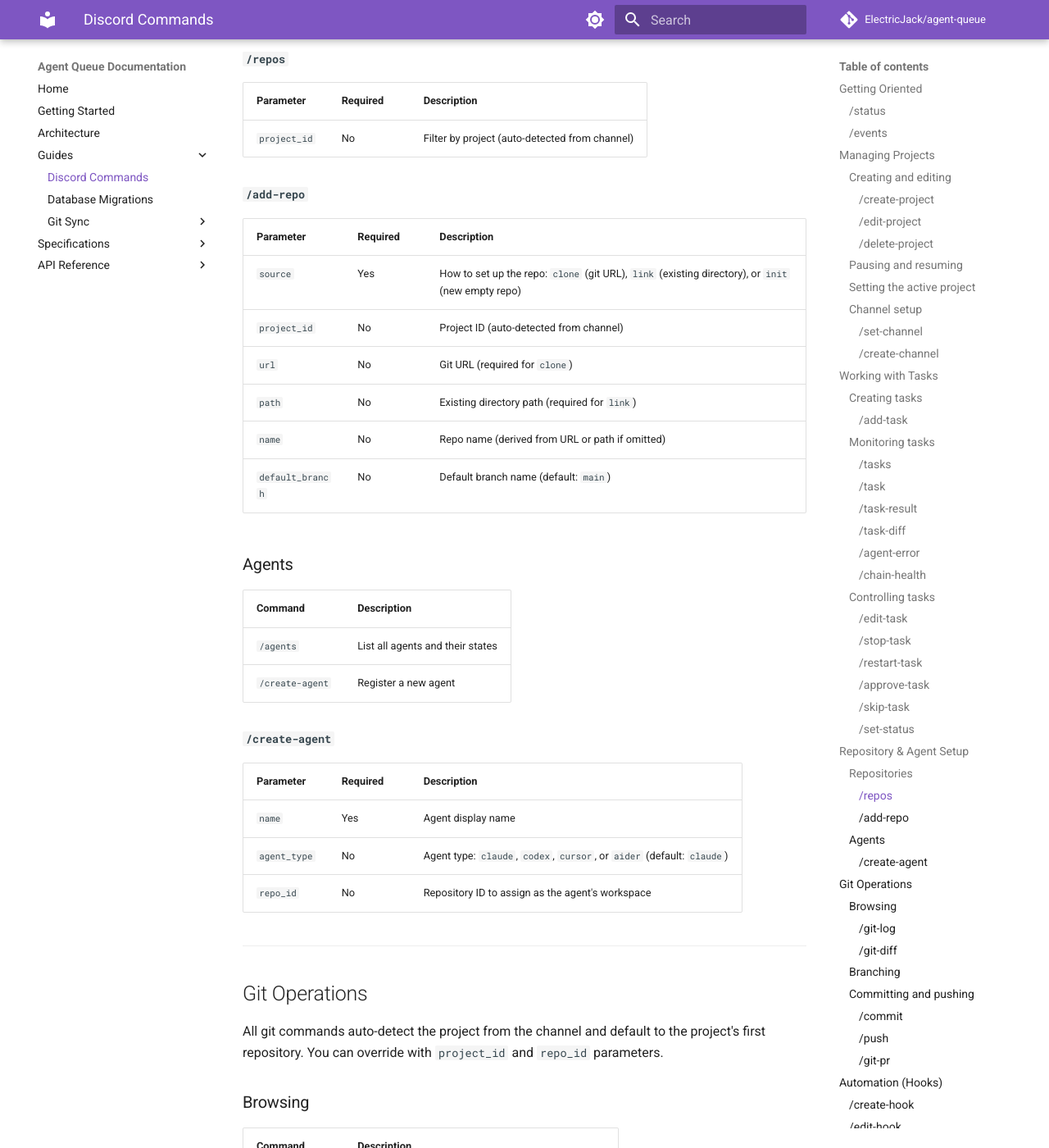
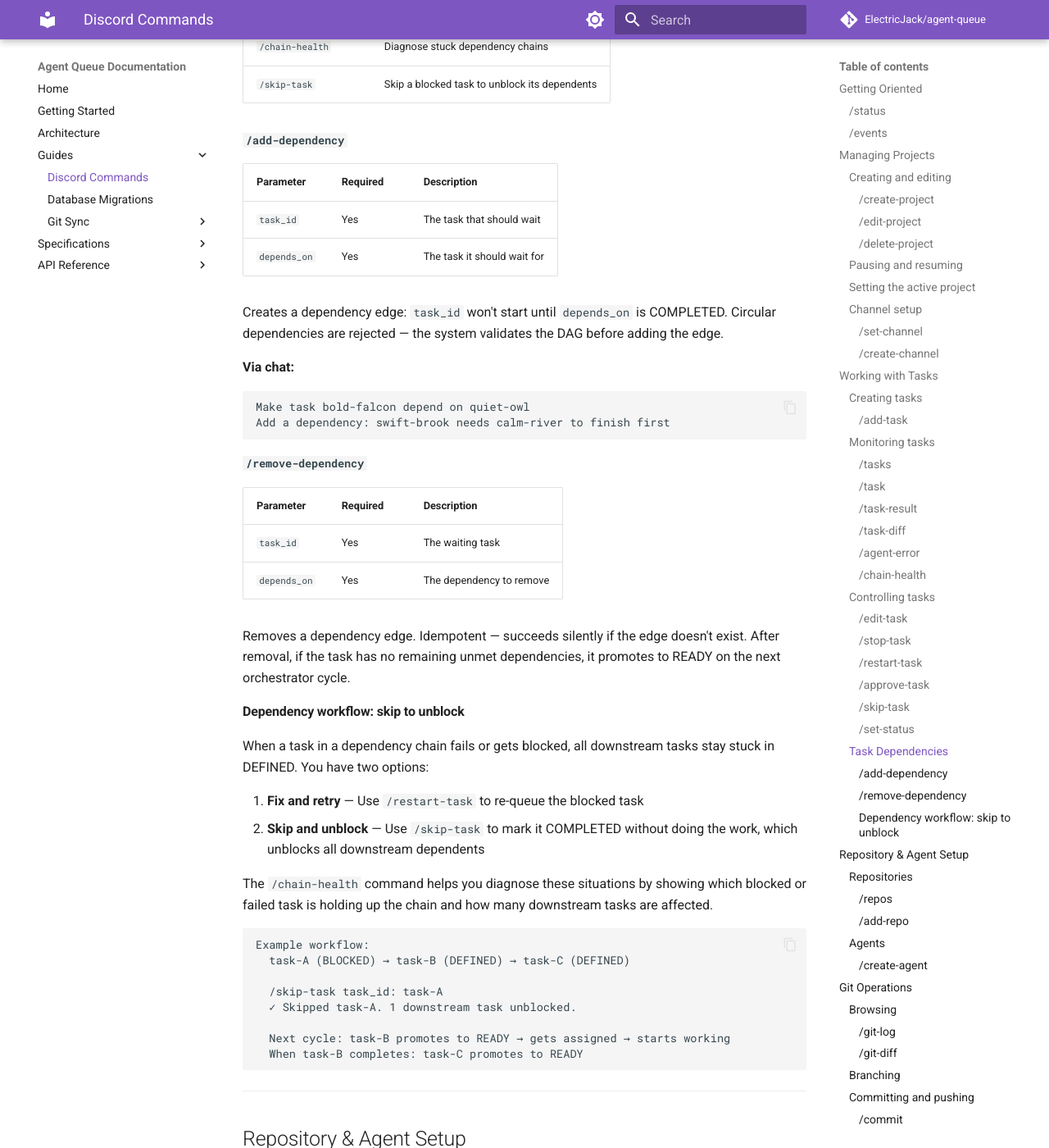
Before and after one commit to darcyle/agent-queue, an MkDocs documentation site: the page built from docs/discord-commands.md, in a window 1280 px wide and 1400 px high, scrolled down 8748 px. Shown: the whole window at 82% size. Built offline with MkDocs 1.6.1 and Material for MkDocs 9.7.7, drawn with Linux system fonts in a browser that asks for light colours; comment, search, counter and statistics services are not loaded; some of the changed text lies outside the part shown.

Commit message:
Document dependency management commands and skip workflow
Add missing documentation for /add-dependency and /remove-dependency
commands in discord-commands.md, along with a practical workflow example
showing how /skip-task unblocks dependency chains. Expand
task-state-machine.md with sections on dependency chains, cycle detection,
stuck chain detection, and the skip workflow design rationale.

Co-Authored-By: Claude Opus 4.6 (1M context) <noreply@anthropic.com>

````diff
--- a/docs/discord-commands.md
+++ b/docs/discord-commands.md
@@ -272,6 +272,62 @@ Marks a BLOCKED or FAILED task as COMPLETED without actually doing the work. Use
 | `status` | Yes | New status: DEFINED, READY, IN_PROGRESS, COMPLETED, FAILED, or BLOCKED |
 
 Bypasses the normal state machine — use to unstick tasks or force a status change when normal commands don't apply.
+
+### Task Dependencies
+
+Dependencies control execution order — a task in DEFINED state won't promote to READY until all its dependencies are COMPLETED. The orchestrator checks dependencies every cycle (~5 seconds).
+
+| Command | Description |
+|---------|-------------|
+| `/add-dependency` | Add a dependency between two tasks |
+| `/remove-dependency` | Remove a dependency between two tasks |
+| `/chain-health` | Diagnose stuck dependency chains |
+| `/skip-task` | Skip a blocked task to unblock its dependents |
+
+#### `/add-dependency`
+
+| Parameter | Required | Description |
+|-----------|----------|-------------|
+| `task_id` | Yes | The task that should wait |
+| `depends_on` | Yes | The task it should wait for |
+
+Creates a dependency edge: `task_id` won't start until `depends_on` is COMPLETED. Circular dependencies are rejected — the system validates the DAG before adding the edge.
+
+**Via chat:**
+
+```
+Make task bold-falcon depend on quiet-owl
+Add a dependency: swift-brook needs calm-river to finish first
+```
+
+#### `/remove-dependency`
+
+| Parameter | Required | Description |
+|-----------|----------|-------------|
+| `task_id` | Yes | The waiting task |
+| `depends_on` | Yes | The dependency to remove |
+
+Removes a dependency edge. Idempotent — succeeds silently if the edge doesn't exist. After removal, if the task has no remaining unmet dependencies, it promotes to READY on the next orchestrator cycle.
+
+#### Dependency workflow: skip to unblock
+
+When a task in a dependency chain fails or gets blocked, all downstream tasks stay stuck in DEFINED. You have two options:
+
+1. **Fix and retry** — Use `/restart-task` to re-queue the blocked task
+2. **Skip and unblock** — Use `/skip-task` to mark it COMPLETED without doing the work, which unblocks all downstream dependents
+
+The `/chain-health` command helps you diagnose these situations by showing which blocked or failed task is holding up the chain and how many downstream tasks are affected.
+
+```
+Example workflow:
+  task-A (BLOCKED) → task-B (DEFINED) → task-C (DEFINED)
+
+  /skip-task task_id: task-A
+  ✓ Skipped task-A. 1 downstream task unblocked.
+
+  Next cycle: task-B promotes to READY → gets assigned → starts working
+  When task-B completes: task-C promotes to READY
+```
 
 ---
 
````
Also changed, not shown: docs/task-state-machine.md (+29 -0 lines).
